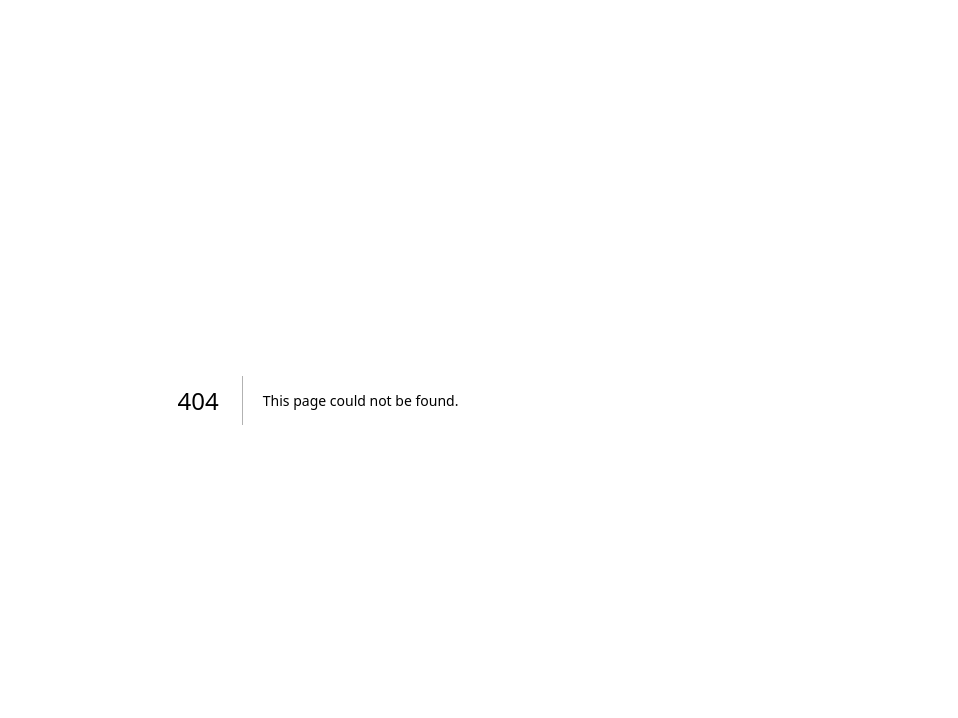
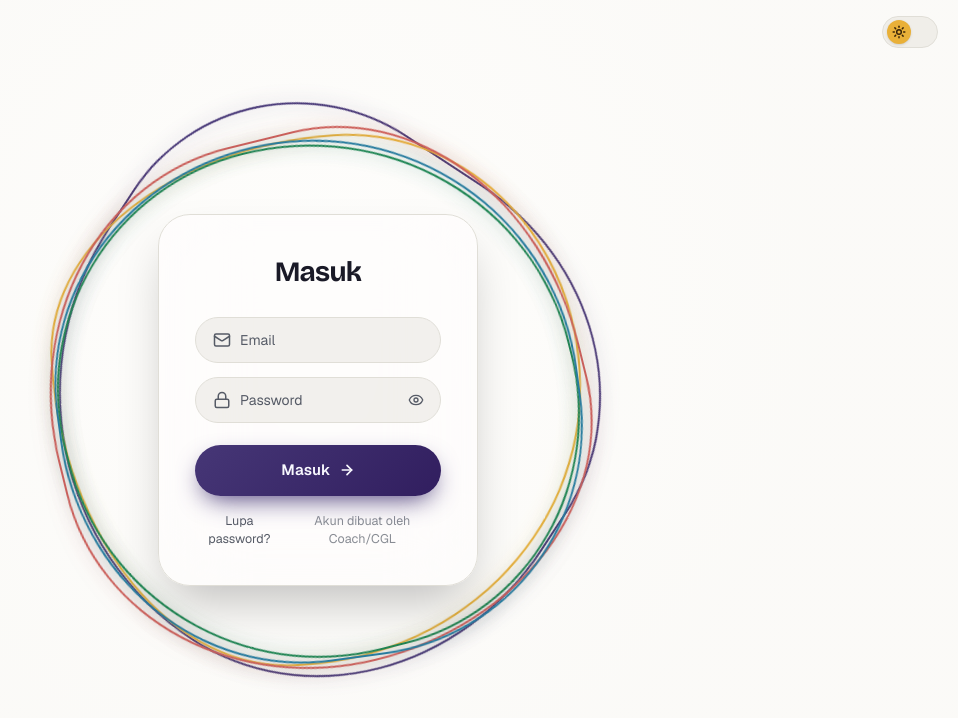
Before and after one commit to oCharybd1s/cgmanagement, a Next.js app: page /auth in a window 1280 px wide. Before the commit this address had no page. Shown: the top 718 px of the page, without its empty margins (322-1280 px from the left). Built offline with nearby package versions, Linux system fonts and the light colour scheme.

Commit message:
style(auth) : login page

```diff
--- /dev/null
+++ b/app/auth/page.tsx
@@ -0,0 +1,23 @@
+import { LoginBlobs } from "@/components/auth/login-blobs";
+import { LoginForm } from "@/components/auth/login-form";
+import { ThemeToggle } from "@/components/ui/theme-toggle";
+
+export default function AuthPage() {
+  return (
+    <div
+      style={{
+        backgroundImage: "radial-gradient(circle at 50% 38%, var(--card) 0%, var(--background) 62%)",
+      }}
+      className="relative flex min-h-dvh items-center justify-center overflow-hidden px-5 py-10"
+    >
+      <ThemeToggle className="fixed right-5 top-[calc(env(safe-area-inset-top)+16px)] z-20" />
+
+      <div className="relative aspect-square w-[min(600px,92vw)]">
+        <LoginBlobs />
+        <div className="absolute inset-0 flex items-center justify-center">
+          <LoginForm />
+        </div>
+      </div>
+    </div>
+  );
+}
--- a/app/globals.css
+++ b/app/globals.css
@@ -18,6 +18,7 @@
 
   --primary: oklch(0.385 0.105 292);
   --primary-foreground: oklch(0.98 0.008 292);
+  --primary-deep: oklch(0.3 0.11 292);
 
   --secondary: oklch(0.945 0.012 288);
   --secondary-foreground: oklch(0.32 0.035 288);
@@ -79,6 +80,7 @@
 
   --primary: oklch(0.75 0.095 292);
   --primary-foreground: oklch(0.175 0.035 292);
+  --primary-deep: oklch(0.55 0.11 292);
 
   --secondary: oklch(0.275 0.025 288);
   --secondary-foreground: oklch(0.92 0.01 288);
@@ -130,6 +132,7 @@
   --color-popover-foreground: var(--popover-foreground);
   --color-primary: var(--primary);
   --color-primary-foreground: var(--primary-foreground);
+  --color-primary-deep: var(--primary-deep);
   --color-secondary: var(--secondary);
   --color-secondary-foreground: var(--secondary-foreground);
   --color-muted: var(--muted);
--- /dev/null
+++ b/components/auth/login-blobs.module.css
@@ -0,0 +1,108 @@
+.scene {
+  position: absolute;
+  inset: 0;
+}
+
+.blob {
+  position: absolute;
+  border: 2px solid transparent;
+  background: transparent;
+  pointer-events: none;
+  transition: border-width 0.4s var(--ease-signature), filter 0.4s var(--ease-signature);
+}
+
+.scene:hover .blob {
+  border-width: 4px;
+}
+
+.blobA {
+  inset: 5%;
+  border-color: var(--chart-1);
+  filter: drop-shadow(0 0 9px oklch(from var(--chart-1) l c h / 0.45));
+  animation: morphA 7s linear infinite, spin 16s linear infinite;
+}
+
+.blobB {
+  inset: 6%;
+  border-color: var(--chart-2);
+  filter: drop-shadow(0 0 9px oklch(from var(--chart-2) l c h / 0.45));
+  animation: morphB 9s linear infinite, spin 21s linear infinite reverse;
+}
+
+.blobC {
+  inset: 7%;
+  border-color: var(--chart-3);
+  filter: drop-shadow(0 0 9px oklch(from var(--chart-3) l c h / 0.45));
+  animation: morphC 11s linear infinite, spin 26s linear infinite;
+}
+
+.blobD {
+  inset: 5.5%;
+  border-color: var(--chart-4);
+  filter: drop-shadow(0 0 9px oklch(from var(--chart-4) l c h / 0.5));
+  animation: morphD 13s linear infinite, spin 19s linear infinite reverse;
+}
+
+.blobE {
+  inset: 6.5%;
+  border-color: var(--chart-5);
+  filter: drop-shadow(0 0 9px oklch(from var(--chart-5) l c h / 0.5));
+  animation: morphE 10s linear infinite, spin 24s linear infinite;
+}
+
+.scene:hover .blobA {
+  filter: drop-shadow(0 0 16px oklch(from var(--chart-1) l c h / 0.7));
+}
+.scene:hover .blobB {
+  filter: drop-shadow(0 0 16px oklch(from var(--chart-2) l c h / 0.7));
+}
+.scene:hover .blobC {
+  filter: drop-shadow(0 0 16px oklch(from var(--chart-3) l c h / 0.7));
+}
+.scene:hover .blobD {
+  filter: drop-shadow(0 0 16px oklch(from var(--chart-4) l c h / 0.7));
+}
+.scene:hover .blobE {
+  filter: drop-shadow(0 0 16px oklch(from var(--chart-5) l c h / 0.7));
+}
+
+@keyframes morphA {
+  0%, 100% { border-radius: 41% 59% 56% 44% / 38% 62% 63% 37%; }
+  33% { border-radius: 63% 37% 41% 59% / 51% 47% 53% 49%; }
+  66% { border-radius: 49% 51% 63% 37% / 58% 42% 58% 42%; }
+}
+
+@keyframes morphB {
+  0%, 100% { border-radius: 58% 42% 38% 62% / 45% 55% 48% 52%; }
+  33% { border-radius: 35% 65% 60% 40% / 60% 40% 55% 45%; }
+  66% { border-radius: 65% 35% 45% 55% / 40% 60% 42% 58%; }
+}
+
+@keyframes morphC {
+  0%, 100% { border-radius: 48% 52% 65% 35% / 42% 58% 42% 58%; }
+  33% { border-radius: 65% 35% 48% 52% / 58% 42% 58% 42%; }
+  66% { border-radius: 40% 60% 55% 45% / 50% 50% 45% 55%; }
+}
+
+@keyframes morphD {
+  0%, 100% { border-radius: 55% 45% 48% 52% / 40% 60% 55% 45%; }
+  33% { border-radius: 42% 58% 60% 40% / 55% 45% 40% 60%; }
+  66% { border-radius: 60% 40% 42% 58% / 45% 55% 60% 40%; }
+}
+
+@keyframes morphE {
+  0%, 100% { border-radius: 45% 55% 60% 40% / 50% 50% 38% 62%; }
+  33% { border-radius: 60% 40% 45% 55% / 38% 62% 55% 45%; }
+  66% { border-radius: 50% 50% 55% 45% / 62% 38% 45% 55%; }
+}
+
+@keyframes spin {
+  from { transform: rotate(0deg); }
+  to { transform: rotate(360deg); }
+}
+
+@media (prefers-reduced-motion: reduce) {
+  .blob {
+    animation: none !important;
+  }
+}
--- /dev/null
+++ b/components/auth/login-blobs.tsx
@@ -0,0 +1,13 @@
+import styles from "./login-blobs.module.css";
+
+export function LoginBlobs() {
+  return (
+    <div className={styles.scene} aria-hidden="true">
+      <div className={`${styles.blob} ${styles.blobA}`} />
+      <div className={`${styles.blob} ${styles.blobB}`} />
+      <div className={`${styles.blob} ${styles.blobC}`} />
+      <div className={`${styles.blob} ${styles.blobD}`} />
+      <div className={`${styles.blob} ${styles.blobE}`} />
+    </div>
+  );
+}
--- /dev/null
+++ b/components/auth/login-form.tsx
@@ -0,0 +1,103 @@
+"use client";
+
+import * as React from "react";
+import { motion } from "framer-motion";
+import { Mail, Lock, Eye, EyeOff, ArrowRight } from "lucide-react";
+
+export function LoginForm() {
+  const [showPassword, setShowPassword] = React.useState(false);
+
+  function handleSubmit(event: React.FormEvent<HTMLFormElement>) {
+    event.preventDefault();
+  }
+
+  return (
+    <motion.div
+      initial={{ opacity: 0, y: 16, scale: 0.97 }}
+      animate={{ opacity: 1, y: 0, scale: 1 }}
+      transition={{ duration: 0.5, ease: [0.16, 1, 0.3, 1] }}
+      className="relative z-10 flex w-[min(320px,80%)] flex-col items-center rounded-[2rem] border border-border bg-card/70 p-8 text-center shadow-2xl backdrop-blur-2xl sm:p-9"
+    >
+      <h1 className="mb-6 font-display text-[clamp(1.4rem,4vw,1.75rem)] font-bold tracking-tight text-foreground">
+        Masuk
+      </h1>
+
+      <form onSubmit={handleSubmit} className="flex w-full flex-col gap-3.5">
+        <div className="relative w-full">
+          <span className="pointer-events-none absolute left-[18px] top-1/2 flex h-[18px] w-[18px] -translate-y-1/2 items-center justify-center text-muted-foreground">
+            <Mail className="h-full w-full" strokeWidth={2} />
+          </span>
+          <label htmlFor="email" className="sr-only">
+            Email
+          </label>
+          <input
+            id="email"
+            name="email"
+            type="email"
+            placeholder="Email"
+            autoComplete="username"
+            required
+            className="w-full rounded-full border-[1.5px] border-input bg-input/40 py-3 pl-11 pr-5 text-sm text-foreground outline-none transition-colors duration-200 placeholder:text-muted-foreground hover:border-primary focus-visible:border-primary focus-visible:bg-card focus-visible:ring-[3px] focus-visible:ring-ring/25"
+          />
+        </div>
+
+        <div className="relative w-full">
+          <span className="pointer-events-none absolute left-[18px] top-1/2 flex h-[18px] w-[18px] -translate-y-1/2 items-center justify-center text-muted-foreground">
+            <Lock className="h-full w-full" strokeWidth={2} />
+          </span>
+          <label htmlFor="password" className="sr-only">
+            Password
+          </label>
+          <input
+            id="password"
+            name="password"
+            type={showPassword ? "text" : "password"}
+            placeholder="Password"
+            autoComplete="current-password"
+            required
+            className="w-full rounded-full border-[1.5px] border-input bg-input/40 py-3 pl-11 pr-11 text-sm text-foreground outline-none transition-colors duration-200 placeholder:text-muted-foreground hover:border-primary focus-visible:border-primary focus-visible:bg-card focus-visible:ring-[3px] focus-visible:ring-ring/25"
+          />
+          <button
+            type="button"
+            onClick={() => setShowPassword((value) => !value)}
+            aria-label={showPassword ? "Sembunyikan password" : "Tampilkan password"}
+            className="absolute right-2.5 top-1/2 flex h-[30px] w-[30px] -translate-y-1/2 items-center justify-center rounded-full text-muted-foreground transition-colors duration-200 hover:bg-muted hover:text-foreground"
+          >
+            {showPassword ? (
+              <EyeOff className="h-4 w-4" strokeWidth={2} />
+            ) : (
+              <Eye className="h-4 w-4" strokeWidth={2} />
+            )}
+          </button>
+        </div>
+
+        <button
+          type="submit"
+          style={{
+            backgroundImage: "linear-gradient(135deg, var(--primary), var(--primary-deep))",
+            boxShadow: "0 10px 26px -8px var(--primary)",
+          }}
+          className="group relative mt-2 flex w-full items-center justify-center gap-2 overflow-hidden rounded-full py-3.5 text-[15px] font-semibold tracking-[0.2px] text-primary-foreground transition-transform duration-200 hover:-translate-y-0.5 active:translate-y-0"
+        >
+          <span
+            aria-hidden="true"
+            style={{
+              backgroundImage:
+                "linear-gradient(120deg, transparent, color-mix(in oklch, white 35%, transparent), transparent)",
+            }}
+            className="absolute inset-y-0 left-[-60%] w-2/5 -skew-x-[20deg] transition-[left] duration-500 ease-out group-hover:left-[130%]"
+          />
+          <span className="relative">Masuk</span>
+          <ArrowRight className="relative h-4 w-4 transition-transform duration-200 group-hover:translate-x-1" strokeWidth={2.5} />
+        </button>
+      </form>
+
+      <div className="mt-4 flex w-full items-center justify-between text-[12.5px]">
+        <a href="#" className="text-muted-foreground underline-offset-2 transition-colors duration-200 hover:text-primary hover:underline">
+          Lupa password?
+        </a>
+        <span className="text-muted-foreground/70">Akun dibuat oleh Coach/CGL</span>
+      </div>
+    </motion.div>
+  );
+}
```
